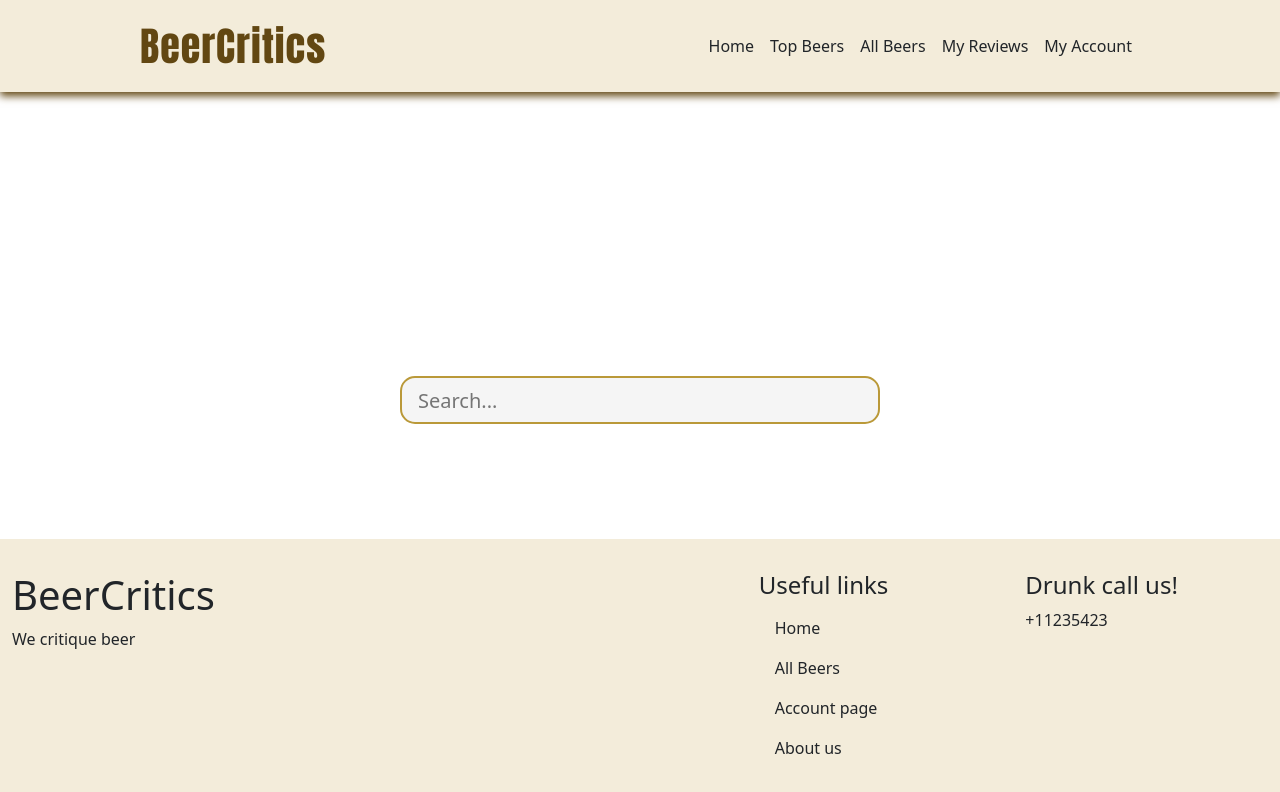
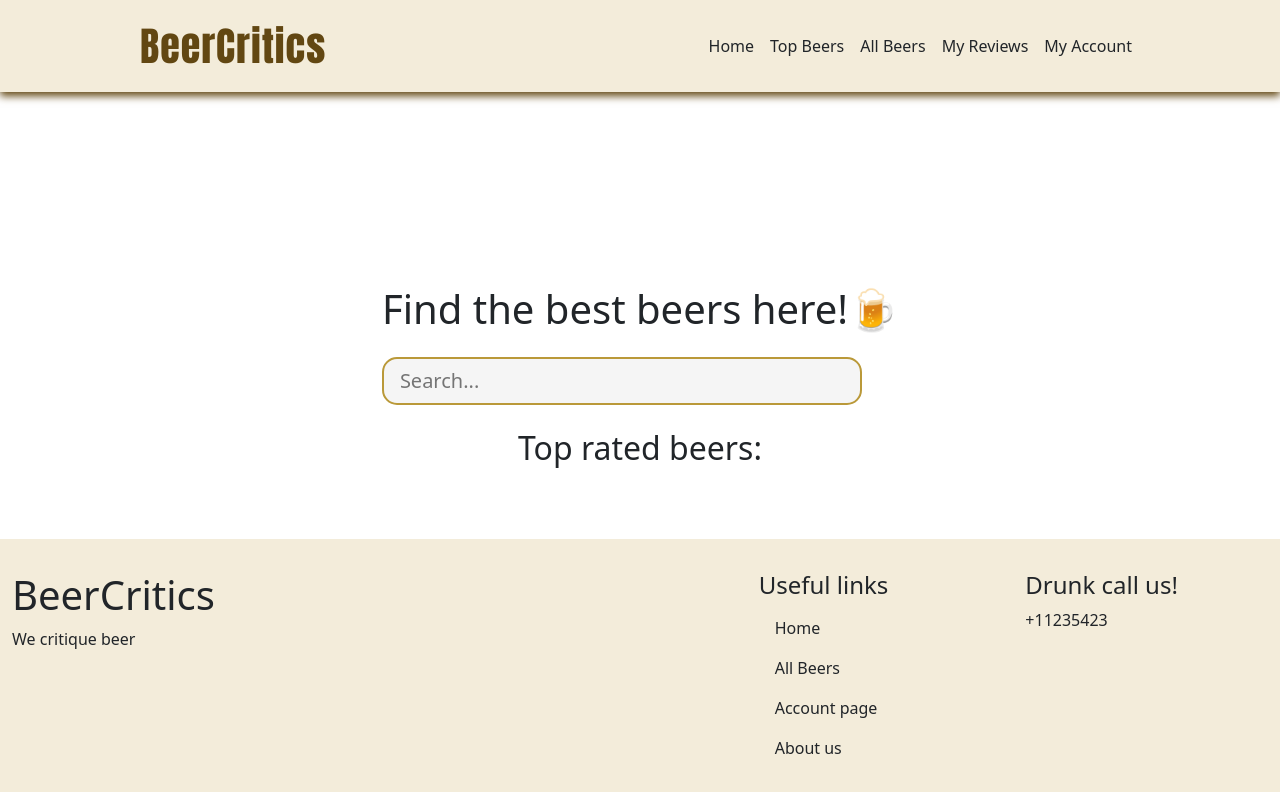
Before and after one commit to IsakGenberg/BeerCritics, a React (Vite) app in the folder client/: page / in a window 1280 px wide. Shown: the top 792 px of the page. Built offline with nearby package versions, Linux system fonts and the light colour scheme.

Commit message:
added searchbar and beginning of personal top beers to homepage

```diff
--- a/client/src/components/HomePage.tsx
+++ b/client/src/components/HomePage.tsx
@@ -1,13 +1,62 @@
-import { Container } from "react-bootstrap";
+import { Container, Row, Col } from "react-bootstrap";
 import SearchBar from "./SearchBar";
+//import Cards när Irre är klar
 
+// Mock beer data (Replace with API data later)
+const beers = [
+  {
+    id: 1,
+    name: "Golden Ale",
+    image: "https://source.unsplash.com/200x200/?beer",
+    rating: 4.8,
+    description: "A smooth golden ale with hints of citrus and hops.",
+  },
+  {
+    id: 2,
+    name: "Dark Stout",
+    image: "https://source.unsplash.com/200x200/?stout",
+    rating: 4.6,
+    description: "A rich and creamy stout with notes of coffee and chocolate.",
+  },
+  {
+    id: 3,
+    name: "Hoppy IPA",
+    image: "https://source.unsplash.com/200x200/?ipa",
+    rating: 4.5,
+    description: "A bold IPA with a strong hoppy flavor and citrusy finish.",
+  },
+  {
+    id: 4,
+    name: "Amber Lager",
+    image: "https://source.unsplash.com/200x200/?lager",
+    rating: 4.4,
+    description: "A crisp amber lager with a smooth malt finish.",
+  },
+];
 
-function HomePage(){
-    return(
-        <Container>
-            <SearchBar/>
-        </Container>
-    );
+// Sort beers by rating (highest first)
+const sortedBeers = beers.sort((a, b) => b.rating - a.rating);
+
+function HomePage() {
+  return (
+    <Container className="homepage">
+      <h1 className="text-center my-4">Find the best beers here!🍺</h1>
+
+      {/* Search Bar, ingen funktionalitet än */}
+      <SearchBar />
+
+      {/* Top Beers */}
+      <h2 className="text-center my-4">Top rated beers:</h2>
+      <Row>
+        {sortedBeers.map((beer) => (
+          <Col key={beer.id} xs={12} md={6} lg={4} className="mb-4">
+            {/* <BeerCard beer={beer} />{" "} */}
+            {/* Using predefined BeerCard component */}
+          </Col>
+        ))}
+      </Row>
+    </Container>
+  );
 }
 
 export default HomePage;
```
